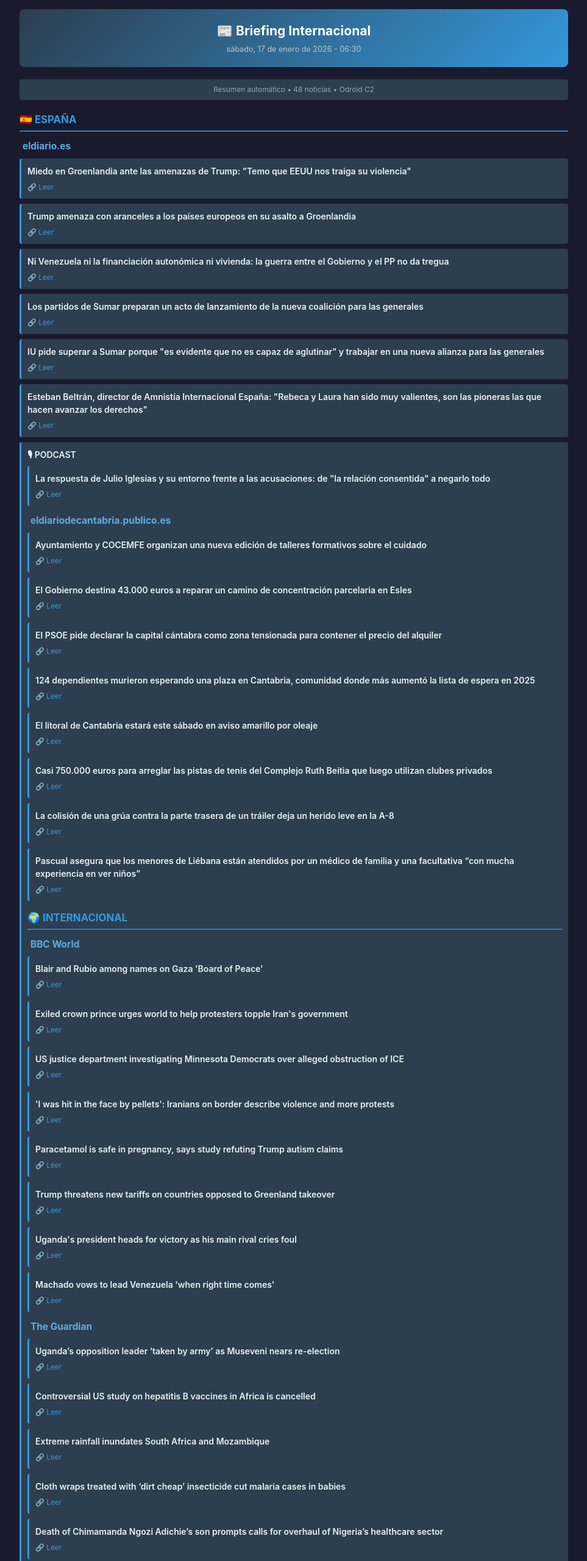
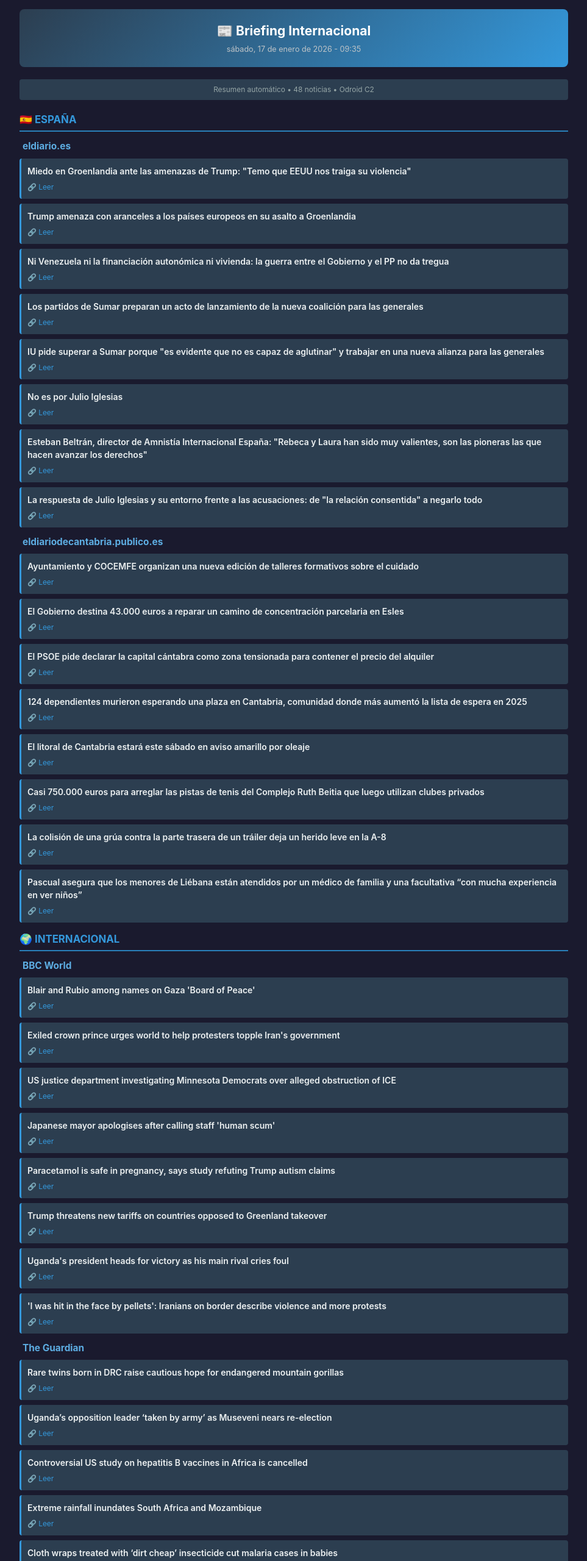
Before and after one commit to mcasrom/daily_readings, a plain HTML site: page noticias-2026-01-17.html in a window 1280 px wide. Shown: the top 2560 px of the page at 61% size, without its empty margins (158-1121 px from the left). Drawn offline with Linux system fonts and the light colour scheme.

```diff
--- a/noticias-2026-01-17.html
+++ b/noticias-2026-01-17.html
@@ -79,7 +79,7 @@
     <div class="container">
         <header>
             <h1>📰 Briefing Internacional</h1>
-            <div class="date">sábado, 17 de enero de 2026 - 06:30</div>
+            <div class="date">sábado, 17 de enero de 2026 - 09:35</div>
         </header>
 
         <div class="stats">
@@ -110,11 +110,13 @@
   <a href='     https://www.eldiario.es/politica/iu-pide-proceso-movilizador-elecciones-generales-supere-sumar-evidente-no-capaz-aglutinar_1_12912087.html' class='news-link' target='_blank'>🔗 Leer</a>
 </div>
 <div class='news-item'>
+  <div class='news-title'>No es por Julio Iglesias</div>
+  <a href='     https://www.eldiario.es/blog/el-boletin-del-director/no-julio-iglesias_132_12914844.html' class='news-link' target='_blank'>🔗 Leer</a>
+</div>
+<div class='news-item'>
   <div class='news-title'>Esteban Beltrán, director de Amnistía Internacional España: "Rebeca y Laura han sido muy valientes, son las pioneras las que hacen avanzar los derechos"</div>
   <a href='     https://www.eldiario.es/cultura/esteban-beltran-director-amnistia-internacional-espana-rebeca-laura-han-sido-valientes-son-pioneras-avanzar-derechos_128_12914564.html' class='news-link' target='_blank'>🔗 Leer</a>
 </div>
-<div class='news-item'>
-  <div class='news-title'>🎙 PODCAST </div>
 <div class='news-item'>
   <div class='news-title'>La respuesta de Julio Iglesias y su entorno frente a las acusaciones: de "la relación consentida" a negarlo todo</div>
   <a href='     https://www.eldiario.es/cultura/respuesta-julio-iglesias-entorno-frente-acusaciones-relacion-consentida-negarlo_1_12913050.html' class='news-link' target='_blank'>🔗 Leer</a>
@@ -167,8 +169,8 @@
   <a href='     https://www.bbc.com/news/articles/czx1wgvpr1zo?at_medium=RSS&amp;at_campaign=rss' class='news-link' target='_blank'>🔗 Leer</a>
 </div>
 <div class='news-item'>
-  <div class='news-title'>'I was hit in the face by pellets': Iranians on border describe violence and more protests</div>
-  <a href='     https://www.bbc.com/news/articles/cj3vlgrl4r2o?at_medium=RSS&amp;at_campaign=rss' class='news-link' target='_blank'>🔗 Leer</a>
+  <div class='news-title'>Japanese mayor apologises after calling staff 'human scum'</div>
+  <a href='     https://www.bbc.com/news/articles/czejwl2z80lo?at_medium=RSS&amp;at_campaign=rss' class='news-link' target='_blank'>🔗 Leer</a>
 </div>
 <div class='news-item'>
   <div class='news-title'>Paracetamol is safe in pregnancy, says study refuting Trump autism claims</div>
@@ -183,10 +185,14 @@
   <a href='     https://www.bbc.com/news/articles/c78vzye1l2no?at_medium=RSS&amp;at_campaign=rss' class='news-link' target='_blank'>🔗 Leer</a>
 </div>
 <div class='news-item'>
-  <div class='news-title'>Machado vows to lead Venezuela 'when right time comes'</div>
-  <a href='     https://www.bbc.com/news/articles/cz7y14ypg2qo?at_medium=RSS&amp;at_campaign=rss' class='news-link' target='_blank'>🔗 Leer</a>
+  <div class='news-title'>'I was hit in the face by pellets': Iranians on border describe violence and more protests</div>
+  <a href='     https://www.bbc.com/news/articles/cj3vlgrl4r2o?at_medium=RSS&amp;at_campaign=rss' class='news-link' target='_blank'>🔗 Leer</a>
 </div>
 <h3>The Guardian</h3>
+<div class='news-item'>
+  <div class='news-title'>Rare twins born in DRC raise cautious hope for endangered mountain gorillas</div>
+  <a href='     https://www.theguardian.com/environment/2026/jan/17/twin-baby-mountain-gorilla-virunga-drc-survival-conservation-aoe' class='news-link' target='_blank'>🔗 Leer</a>
+</div>
 <div class='news-item'>
   <div class='news-title'>Uganda’s opposition leader ‘taken by army’ as Museveni nears re-election</div>
   <a href='     https://www.theguardian.com/world/2026/jan/16/uganda-election-early-results-show-museveni-in-lead-as-violence-reported' class='news-link' target='_blank'>🔗 Leer</a>
@@ -202,10 +208,6 @@
 <div class='news-item'>
   <div class='news-title'>Cloth wraps treated with ‘dirt cheap’ insecticide cut malaria cases in babies</div>
   <a href='     https://www.theguardian.com/global-development/2026/jan/16/cloth-wraps-treated-with-insecticide-cut-malaria-cases-in-babies' class='news-link' target='_blank'>🔗 Leer</a>
-</div>
-<div class='news-item'>
-  <div class='news-title'>Death of Chimamanda Ngozi Adichie’s son prompts calls for overhaul of Nigeria’s healthcare sector</div>
-  <a href='     https://www.theguardian.com/world/2026/jan/16/nigeria-call-overhaul-healthcare-sector-death-bestselling-author-toddler' class='news-link' target='_blank'>🔗 Leer</a>
 </div>
 <div class='news-item'>
   <div class='news-title'>Trump administration says deporting college student trying to surprise family was a ‘mistake’</div>
```
Also changed, not shown: index.html (+1 -1 lines), 1 other file.
